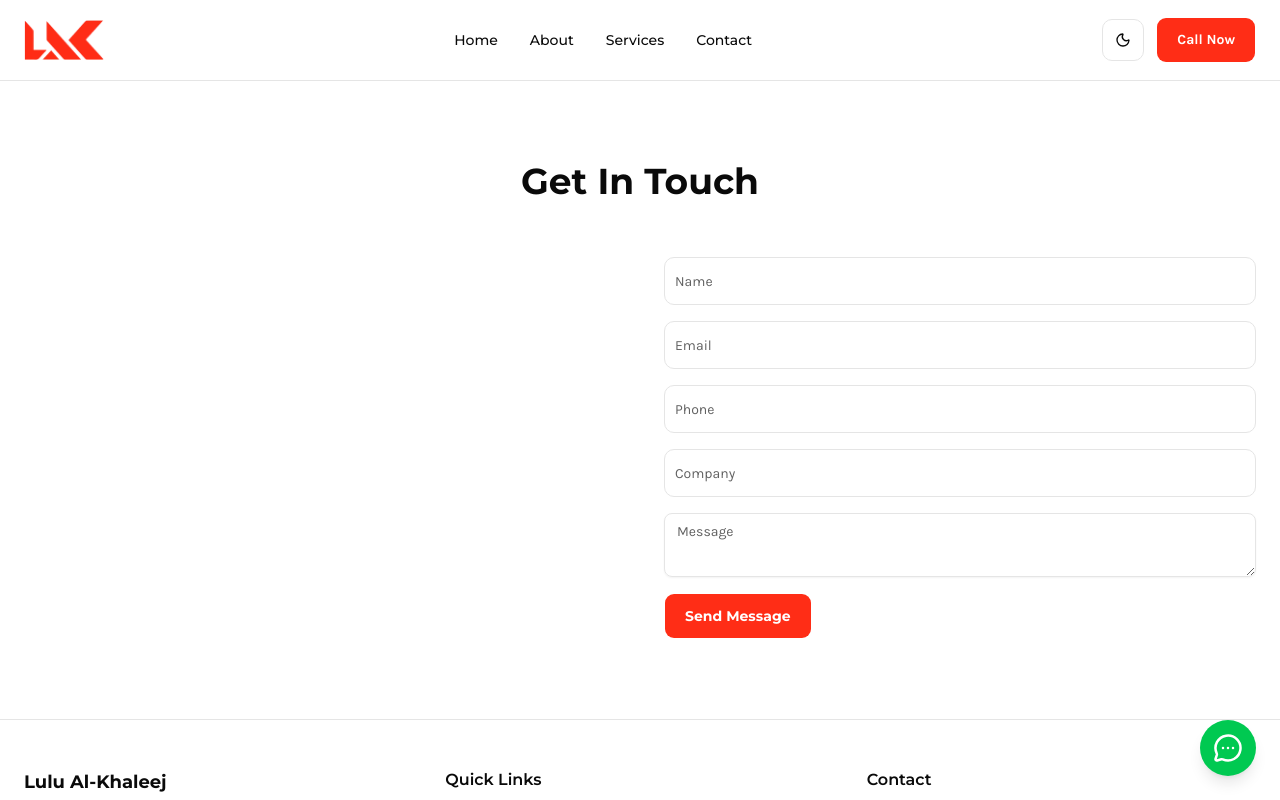
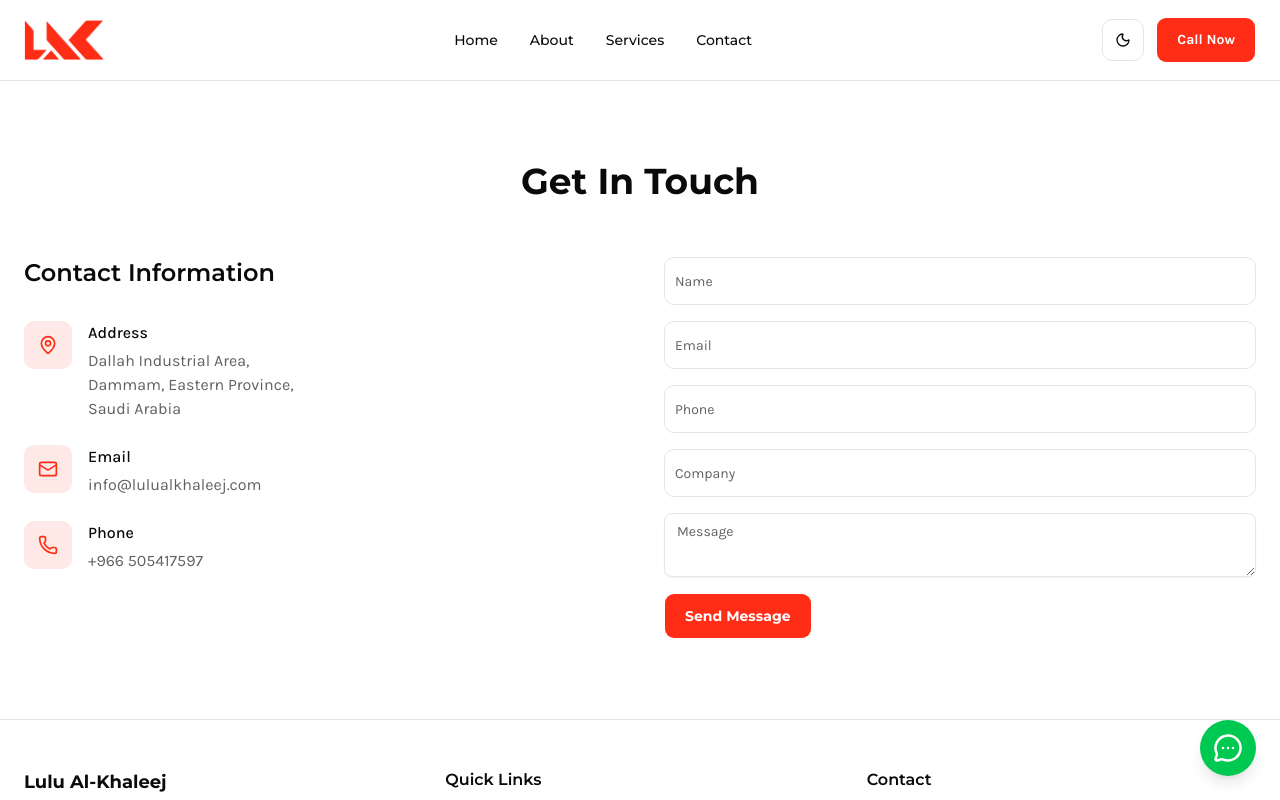
Before and after one commit to ahmad007125/lulualkhaleej, a Next.js app: page /contact in a window 1280 px wide. Shown: the top 800 px of the page. Built offline with nearby package versions, Linux system fonts and the light colour scheme.

Commit message:
Update page.tsx

```diff
--- a/app/contact/page.tsx
+++ b/app/contact/page.tsx
@@ -89,7 +89,55 @@ const handleSubmit = async (
 
           <div className="grid md:grid-cols-2 gap-12 mt-14">
             <div>
-              {/* Your Contact Info */}
+              <h3 className="sm:text-2xl text-xl font-semibold">Contact Information</h3>
+
+              <div className="mt-8 space-y-6">
+                <div className="flex items-start gap-4">
+                  <div className="w-12 h-12 rounded-lg bg-primary/10 flex items-center justify-center shrink-0">
+                    <MapPin className="h-5 w-5 text-primary" />
+                  </div>
+                  <div>
+                    <p className="font-medium">Address</p>
+                    <p className="mt-1 text-muted-foreground">
+                      Dallah Industrial Area,
+                      <br />
+                      Dammam, Eastern Province,
+                      <br />
+                      Saudi Arabia
+                    </p>
+                  </div>
+                </div>
+
+                <div className="flex items-start gap-4">
+                  <div className="w-12 h-12 rounded-lg bg-primary/10 flex items-center justify-center shrink-0">
+                    <Mail className="h-5 w-5 text-primary" />
+                  </div>
+                  <div>
+                    <p className="font-medium">Email</p>
+                    <a
+                      href="mailto:info@lulualkhaleej.com"
+                      className="mt-1 block text-muted-foreground hover:text-primary transition"
+                    >
+                      info@lulualkhaleej.com
+                    </a>
+                  </div>
+                </div>
+
+                <div className="flex items-start gap-4">
+                  <div className="w-12 h-12 rounded-lg bg-primary/10 flex items-center justify-center shrink-0">
+                    <Phone className="h-5 w-5 text-primary" />
+                  </div>
+                  <div>
+                    <p className="font-medium">Phone</p>
+                    <a
+                      href="tel:+966505417597"
+                      className="mt-1 block text-muted-foreground hover:text-primary transition"
+                    >
+                      +966 505417597
+                    </a>
+                  </div>
+                </div>
+              </div>
             </div>
 
             <form onSubmit={handleSubmit} className="space-y-4">
```
